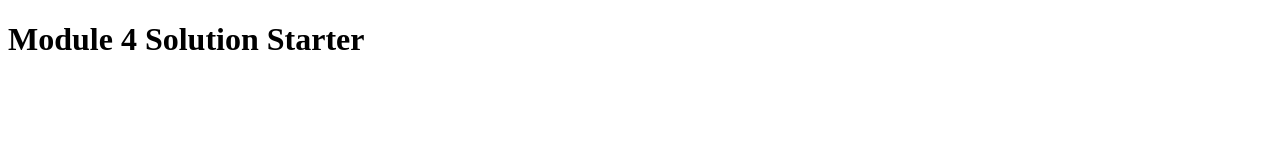
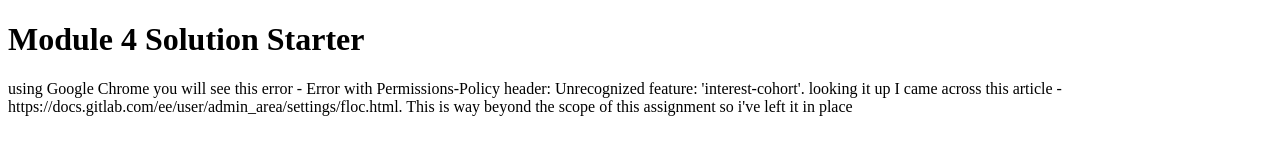
Before and after one commit to gfwhite/module_4_solution, a plain HTML site: page index.html in a window 1280 px wide. Drawn offline with Linux system fonts and the light colour scheme.

Commit message:
Update index.html
added error message

```diff
--- a/index.html
+++ b/index.html
@@ -12,5 +12,8 @@
 </head>
 <body>
   <h1>Module 4 Solution Starter</h1>
+  <p>using Google Chrome you will see this error - Error with Permissions-Policy header: Unrecognized feature: 'interest-cohort'.
+    looking it up I came across this article - https://docs.gitlab.com/ee/user/admin_area/settings/floc.html. This is way beyond the scope of this assignment so i've left it in place </p>
+
 </body>
 </html>
```
